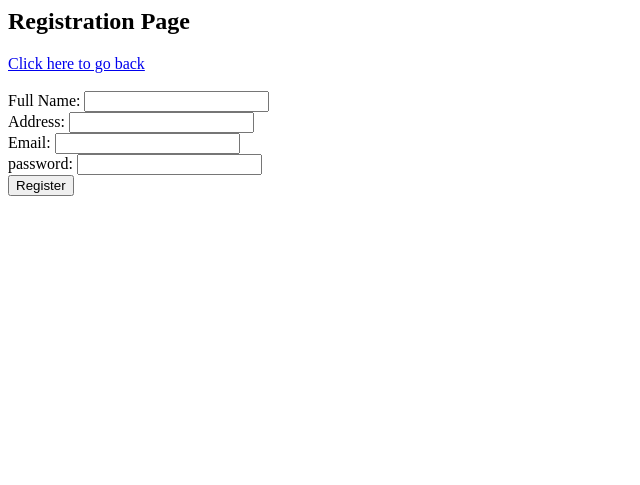
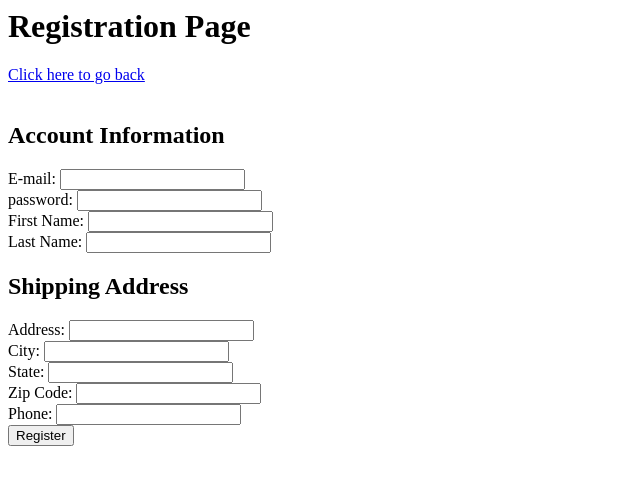
Before and after one commit to mannycolon/junkReSell, a PHP site: page /register.php in a window 1280 px wide. Shown: the top 485 px of the page, without its empty margins (0-640 px from the left). Run offline with PHP 8.4, Linux system fonts and the light colour scheme.

Commit message:
reworked the login scripts so that it redirects to the user account and added new form fields

```diff
--- a/home.php
+++ b/account.php
@@ -15,7 +15,7 @@
   $user = $_SESSION['user'];
   ?>
   <body>
-    <h2>Home</h2>
+    <h2>Acount</h2>
     <p> Hello <?php print "$user"?>!</p>
     <a href="logout.php">logout</a>
   </body>
--- a/checklogin.php
+++ b/checklogin.php
@@ -30,7 +30,7 @@
         //set the email as username in a session, this will serve as a global variable
         $_SESSION['user'] = $email;
         //redirects the user to the authenticated home page
-        header("location: home.php");
+        header("location: account.php");
       }
     }else{
       print '<script>alert("Incorrect Password!");</script>';
--- a/login.php
+++ b/login.php
@@ -6,7 +6,7 @@
         <h2>Login Page</h2>
         <a href="index.php">Click here to go back</a><br/><br/>
         <form action="checklogin.php" method="POST">
-           Email: <input type="text" name="email" required="required"><br>
+           E-mail: <input type="text" name="email" required="required"><br>
            Password: <input type="password" name="password" required="required" /> <br/>
            <input type="submit" value="Login"/>
         </form>
--- a/register.php
+++ b/register.php
@@ -3,13 +3,20 @@
         <title>Registration Page</title>
     </head>
     <body>
-        <h2>Registration Page</h2>
+        <h1>Registration Page</h1>
         <a href="index.php">Click here to go back</a><br/><br/>
         <form action="register.php" method="POST">
-           Full Name: <input type="text" name="fullname" required="required" /> <br/>
+          <h2>Account Information</h2>
+           E-mail: <input type="text" name="email" required="required"><br>
+           password: <input type="password" name="password" required="required" /> <br/>
+           First Name: <input type="text" name="firstname" required="required" /> <br/>
+           Last Name: <input type="text" name="lastname" required="required" /> <br/>
+           <h2>Shipping Address</h2>
            Address: <input type="text" name="address" required="required" /> <br/>
-           Email: <input type="text" name="email" required="required"><br>
-           password: <input type="password" name="password" required="required" /> <br/>
+           City: <input type="text" name="city" required="required" /> <br/>
+           State: <input type="text" name="state" required="required" /> <br/>
+           Zip Code: <input type="text" name="zipcode" required="required" /> <br/>
+           Phone: <input type="text" name="phone" required="required" /> <br/>
            <input type="submit" value="Register"/>
         </form>
     </body>
@@ -18,7 +25,17 @@
   if($_SERVER["REQUEST_METHOD"] == "POST"){
     $email = mysql_real_escape_string($_POST['email']);
     $password = mysql_real_escape_string($_POST['password']);
-    $fullname = mysql_real_escape_string($_POST['fullname']);
+    $firstname = mysql_real_escape_string($_POST['firstname']);
+    $lastname = mysql_real_escape_string($_POST['lastname']);
+
+    $address = mysql_real_escape_string($_POST['address']);
+    $city = mysql_real_escape_string($_POST['city']);
+    $state = mysql_real_escape_string($_POST['state']);
+    $zipcode = mysql_real_escape_string($_POST['zipcode']);
+    $phone = mysql_real_escape_string($_POST['phone']);
+
+
+
 
     echo "email account entered is " . $email . "<br/>";
     echo "password  entered is " . $password;
@@ -47,7 +64,7 @@
     }
     if($bool){
       //inserts the values to table users
-      mysql_query("INSERT INTO users (email, password, fullname) VALUES ('$email', '$password', '$fullname')");
+      mysql_query("INSERT INTO users (email, password, firstname, lastname) VALUES ('$email', '$password', '$firstname', '$lastname')");
       //prompt to let user know registration was succesful
       print '<script>alert("Successully registered!");</script>';
       //redirects to register.php
```
